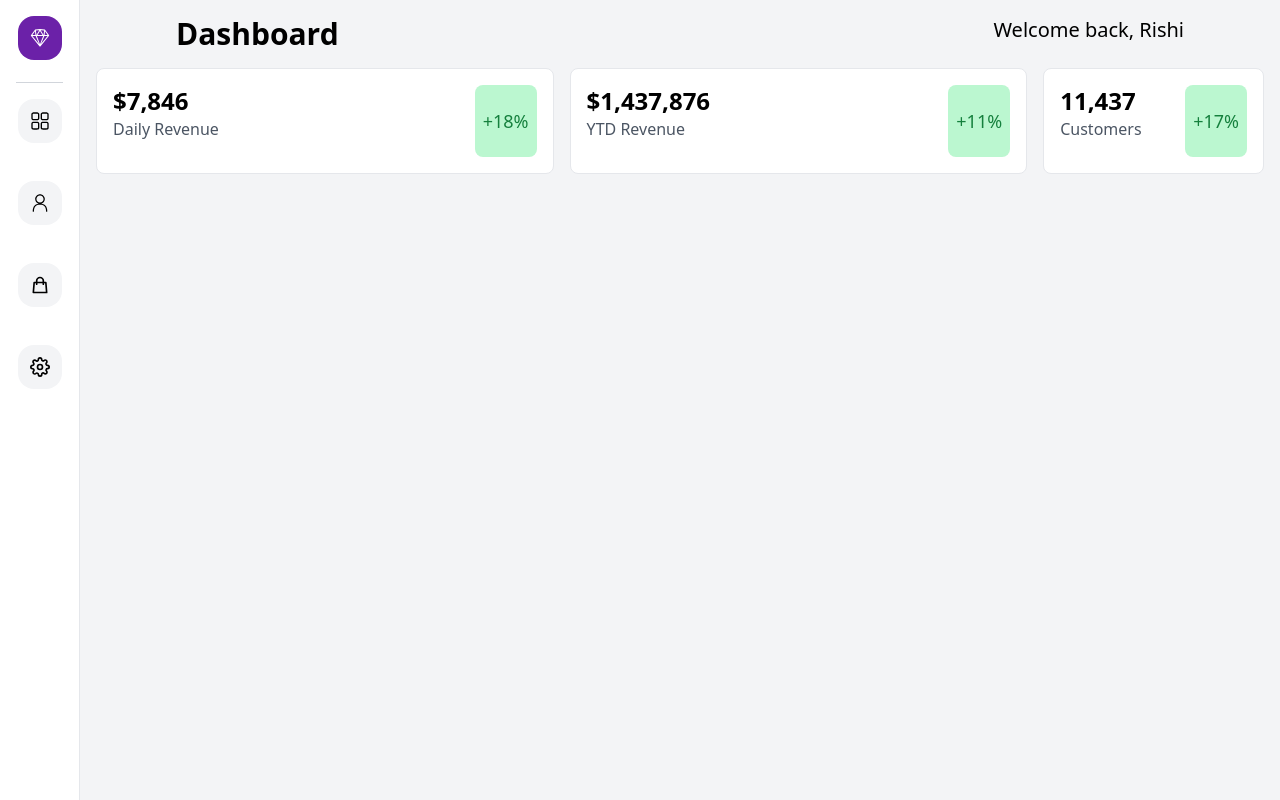
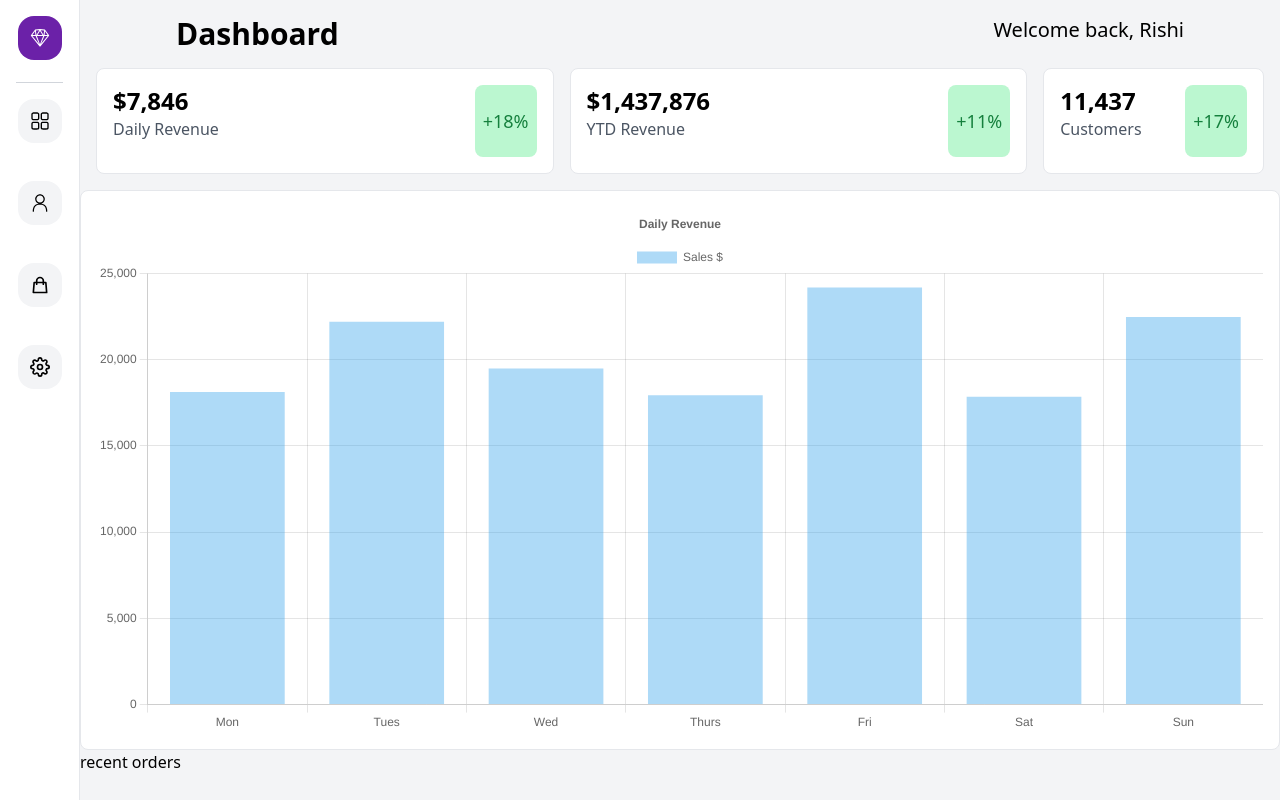
Before and after one commit to Rishi-Mishra0704/next_dashboard, a Next.js app: page / in a window 1280 px wide. Built offline with nearby package versions, Linux system fonts and the light colour scheme.

Commit message:
add barchart

```diff
--- a/src/app/page.tsx
+++ b/src/app/page.tsx
@@ -1,4 +1,6 @@
+import BarChart from '@/components/BarChart'
 import Header from '@/components/Header'
+import RecentOrders from '@/components/RecentOrders'
 import TopCard from '@/components/TopCard'
 
 export default function Home() {
@@ -6,6 +8,8 @@
     <main className='bg-gray-100 min-h-screen'>
       <Header />
       <TopCard />
+      <BarChart />
+      <RecentOrders />
     </main>
   )
 }
--- /dev/null
+++ b/src/components/BarChart.tsx
@@ -0,0 +1,89 @@
+"use client"
+import React, { useState, useEffect } from 'react';
+import { Bar } from 'react-chartjs-2';
+import {
+  Chart as ChartJS,
+  CategoryScale,
+  LinearScale,
+  BarElement,
+  Title,
+  Tooltip,
+  Legend,
+} from 'chart.js';
+
+ChartJS.register(
+  CategoryScale,
+  LinearScale,
+  BarElement,
+  Title,
+  Tooltip,
+  Legend
+);
+
+const BarChart = () => {
+  const [chartData, setChartData] = useState<{
+    labels: string[];
+    datasets: {
+      label: string;
+      data: number[];
+      borderColor: string;
+      backgroundColor: string;
+    }[];
+  }>({
+    labels: ['Mon', 'Tues', 'Wed', 'Thurs', 'Fri', 'Sat', 'Sun'],
+    datasets: [
+      {
+        label: 'Sales $',
+        data: [18127, 22201, 19490, 17938, 24182, 17842, 22475],
+        borderColor: 'rgb(53, 162, 235)',
+        backgroundColor: 'rgb(53, 162, 235, 0.4)',
+      },
+    ],
+  });
+
+  const [chartOptions, setChartOptions] = useState<{
+    plugins: {
+      legend: {
+        position: string;
+      };
+      title: {
+        display: boolean;
+        text: string;
+      };
+    };
+    maintainAspectRatio: boolean;
+    responsive: boolean;
+  }>({
+    plugins: {
+      legend: {
+        position: 'top',
+      },
+      title: {
+        display: true,
+        text: 'Daily Revenue',
+      },
+    },
+    maintainAspectRatio: false,
+    responsive: true,
+  });
+
+  useEffect(() => {
+    setChartData((prevChartData) => ({
+      ...prevChartData,
+    }));
+
+    setChartOptions((prevChartOptions) => ({
+      ...prevChartOptions,
+    }));
+  }, []);
+
+  return (
+    <>
+      <div className='w-full md:col-span-2 relative lg:h-[70vh] h-[50vh] m-auto p-4 border rounded-lg bg-white'>
+        <Bar data={chartData} options={chartOptions as any} />
+      </div>
+    </>
+  );
+};
+
+export default BarChart;
--- /dev/null
+++ b/src/components/RecentOrders.tsx
@@ -0,0 +1,11 @@
+import React from 'react'
+
+const RecentOrders = () => {
+  return (
+    <div>
+      recent orders
+    </div>
+  )
+}
+
+export default RecentOrders
```
